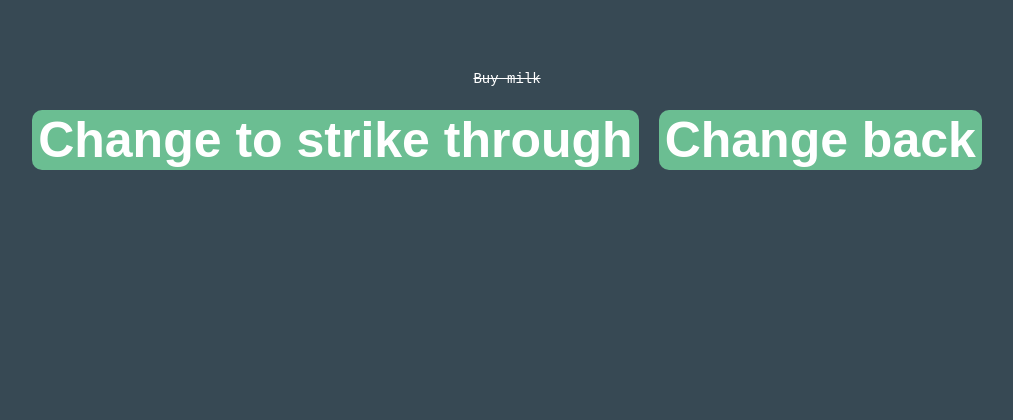
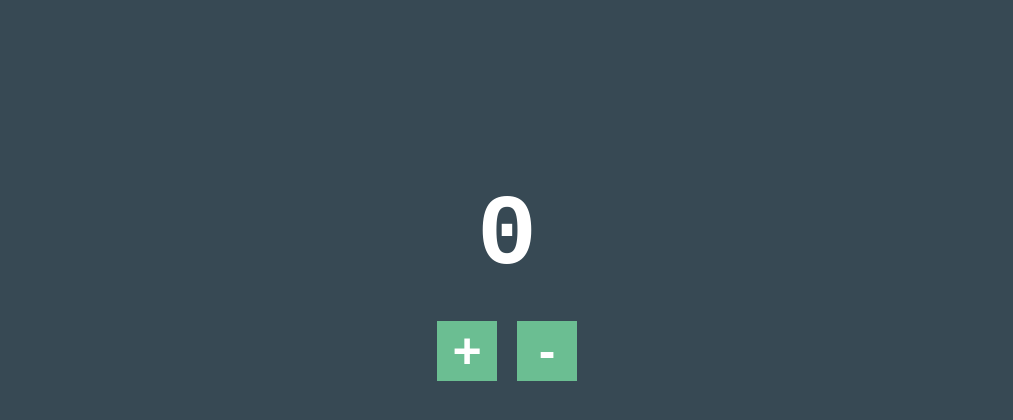
Before and after one commit to Salah-Eddine-hub/Reactjs, a React (Create React App) app in the folder my-app/: page / in a window 1280 px wide. Shown: the top 420 px of the page, without its empty margins (133-1146 px from the left). Built offline with nearby package versions, Linux system fonts and the light colour scheme.

Commit message:
understanding the use of useState and implement that on an example

```diff
--- a/my-app/public/index.html
+++ b/my-app/public/index.html
@@ -2,10 +2,6 @@
 <html lang="en">
   <head>
     <title>React App</title>
-    <link
-      rel="stylesheet"
-      href="https://fonts.googleapis.com/css?family=Source+Sans+Pro:200,300"
-    />
     <link rel="stylesheet" href="styles.css" />
   </head>
 
--- a/my-app/public/styles.css
+++ b/my-app/public/styles.css
@@ -2,6 +2,8 @@ body {
   font: normal 14px/100% "Andale Mono", AndaleMono, monospace;
   color: #fff;
   padding: 50px;
+  width: 300px;
+  margin: 0 auto;
   background-color: #374954;
   text-align: center;
 }
@@ -10,11 +12,15 @@ h1 {
   font-size: 100px;
 }
 
+.container {
+  margin: 60% auto;
+}
+
 button {
+  display: inline-block;
   background-color: #6bbe92;
   border: 0;
-  border-radius: 10px;
-  box-shadow: 5px;
+  width: 60px;
   margin: 10px;
   text-align: center;
   color: #fff;
--- a/my-app/src/components/App.js
+++ b/my-app/src/components/App.js
@@ -1,24 +1,24 @@
 import React from "react";
 
-var isDone = true;
 
-function strike() {
-  isDone = true;
-}
+function App(){
+  const [count, setcount] = React.useState(0);
 
-function unStrike() {
-  isDone = false;
-}
+  function increase(){
+    return setcount(count + 1);
+  }
 
-function App() {
+  function decrease(){
+    return setcount(count - 1);
+  }
+
   return (
-    <div>
-      {/* <p style={{textDecoration: "line-through"}}>I am salah ostora</p> */}
-      <p style={isDone ? { textDecoration: "line-through" } : null}>Buy milk</p>
-      <button onClick={strike}>Change to strike through</button>
-      <button onClick={unStrike}>Change back</button>
+    <div className="container">
+      <h1>{count}</h1>
+      <button onClick={increase}>+</button>
+      <button onClick={decrease}>-</button>
     </div>
-  );
+);
 }
 
 export default App;
```
Also changed, not shown: my-app/src/index.js (+3 -8 lines).
